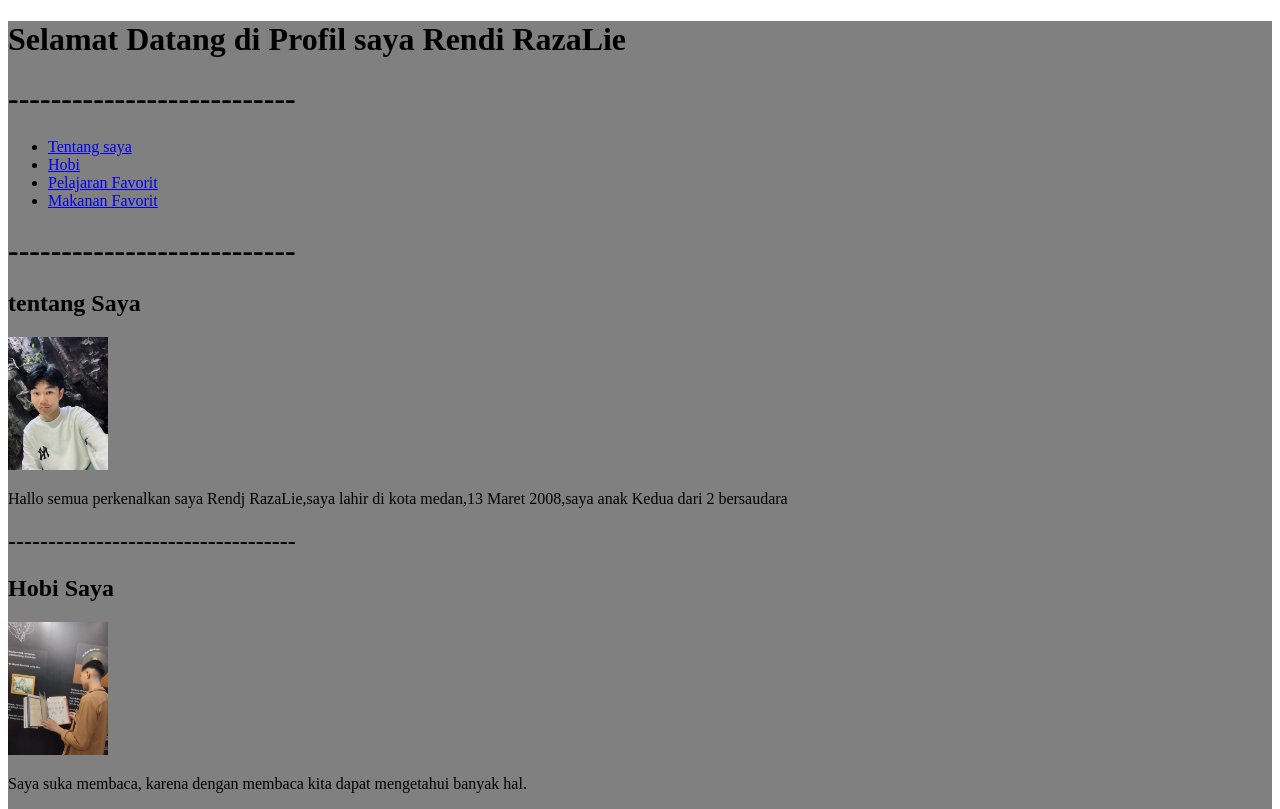
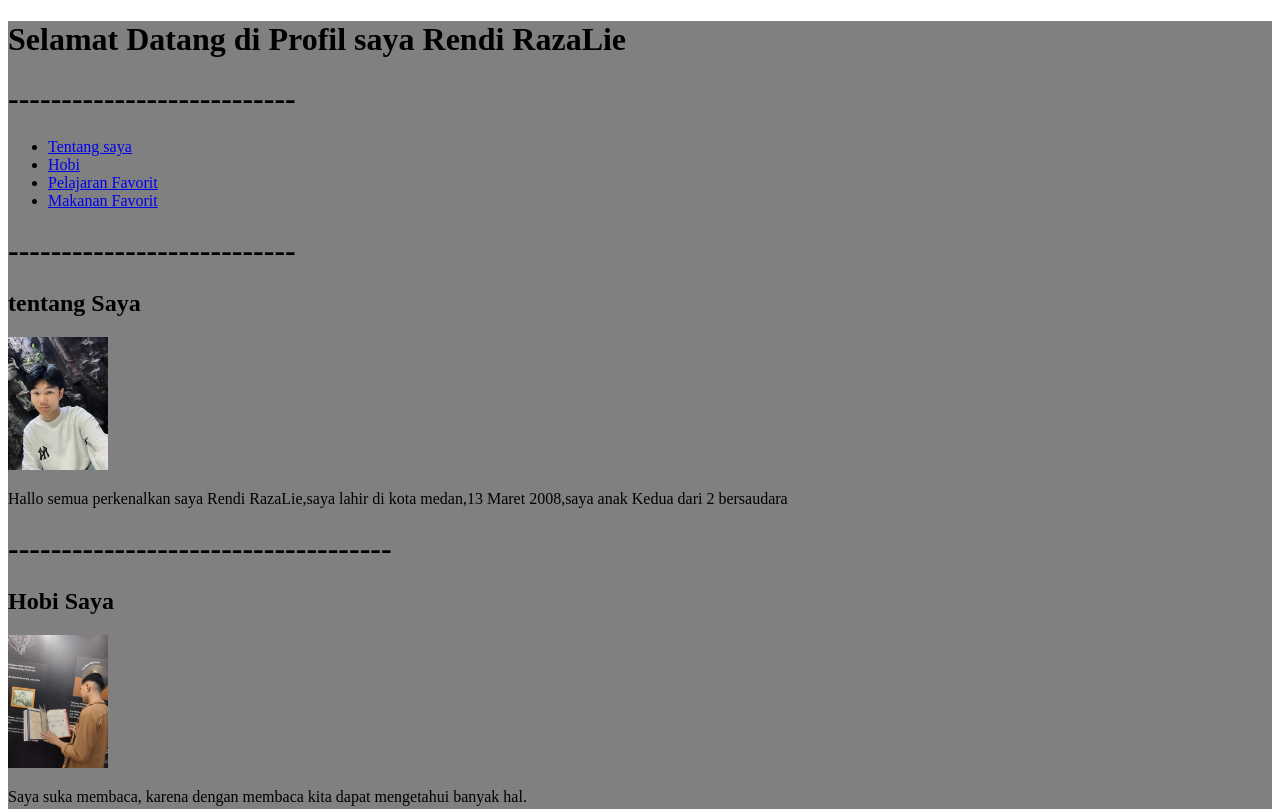
Before and after one commit to rendi-rrl/Rendi-2, a plain HTML site: page index.html in a window 1280 px wide. Shown: the top 809 px of the page. Drawn offline with Linux system fonts and the light colour scheme.

Commit message:
Update index.html

```diff
--- a/index.html
+++ b/index.html
@@ -22,8 +22,8 @@
     <section id="datadiri" style="background : grey;">
         <h2>tentang Saya</h2>
         <img src="images/rendi.jpg" alt="Hobi" width="100px">
-        <p>Hallo semua perkenalkan saya Rendj RazaLie,saya lahir di kota medan,13 Maret 2008,saya anak Kedua dari 2 bersaudara</p>
-
+        <p>Hallo semua perkenalkan saya Rendi RazaLie,saya lahir di kota medan,13 Maret 2008,saya anak Kedua dari 2 bersaudara</p>
+    </section>
         <h1>------------------------------------</h1>
     <section id="hobi">
         <h2>Hobi Saya</h2>
```
